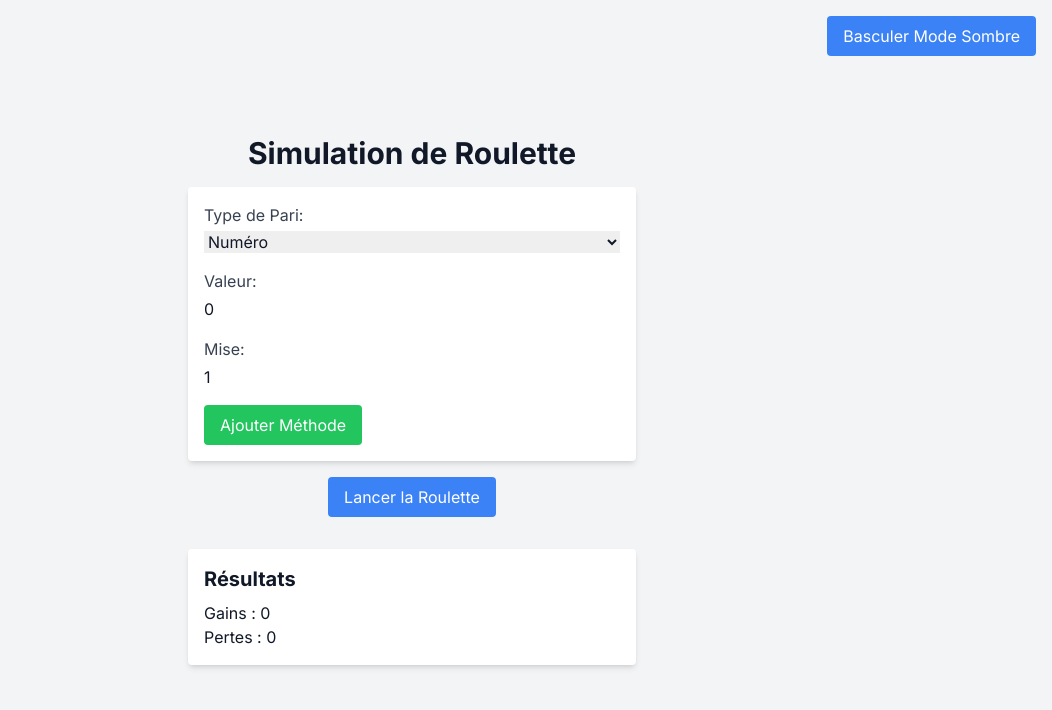
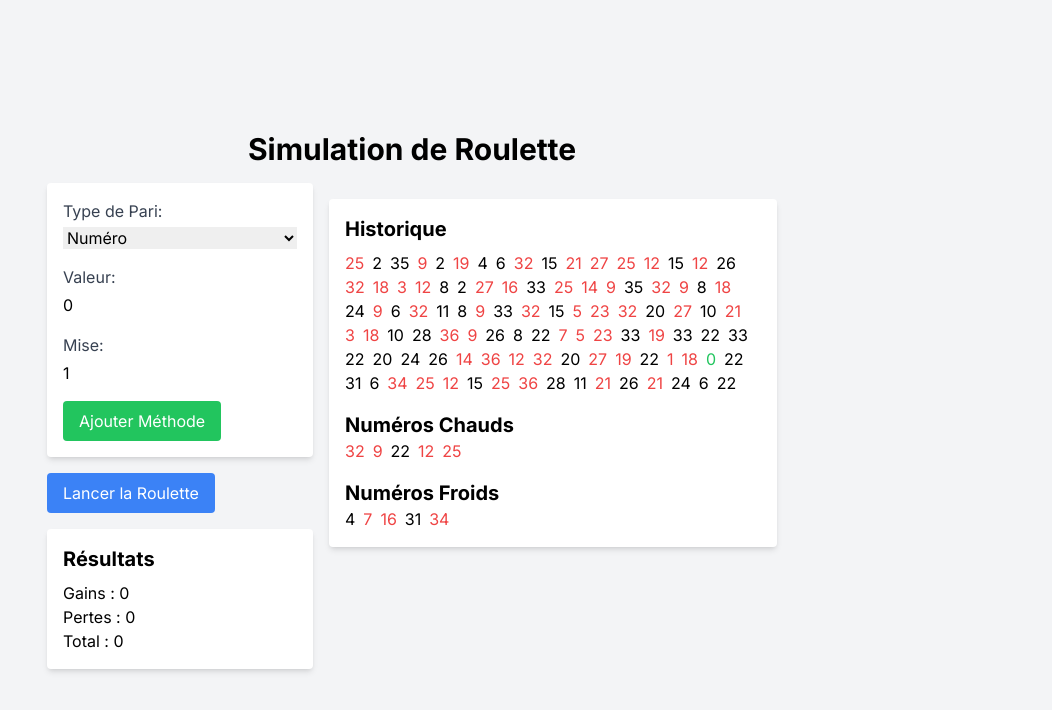
Before and after one commit to Potowai/RouletteSimulator, a Next.js app: page / in a window 1280 px wide. Both pictures are taken after a click on the button "Lancer la Roulette". Shown: the top 710 px of the page, without its empty margins (228-1280 px from the left). Built offline with nearby package versions, Linux system fonts and the light colour scheme.

Commit message:
add history

```diff
--- /dev/null
+++ b/app/components/History.jsx
@@ -0,0 +1,55 @@
+// app/components/History.js
+'use client';
+
+import React from 'react';
+
+const History = ({ spins }) => {
+  const countOccurrences = (numbers) => {
+    const counts = {};
+    for (const number of numbers) {
+      counts[number] = counts[number] ? counts[number] + 1 : 1;
+    }
+    return counts;
+  };
+
+  const getHotAndColdNumbers = (numbers) => {
+    const counts = countOccurrences(numbers);
+    const sortedNumbers = Object.entries(counts).sort((a, b) => b[1] - a[1]);
+    const hotNumbers = sortedNumbers.slice(0, 5).map((item) => parseInt(item[0]));
+    const coldNumbers = sortedNumbers.slice(-5).map((item) => parseInt(item[0]));
+    return { hotNumbers, coldNumbers };
+  };
+
+  const getColor = (number) => {
+    if (number === 0) return 'text-green-500';
+    const redNumbers = [1, 3, 5, 7, 9, 12, 14, 16, 18, 19, 21, 23, 25, 27, 30, 32, 34, 36];
+    return redNumbers.includes(number) ? 'text-red-500' : 'text-black';
+  };
+
+  const { hotNumbers, coldNumbers } = getHotAndColdNumbers(spins);
+
+  return (
+    <div className="bg-white p-4 rounded shadow-md mt-4 w-full max-w-md text-black">
+      <h2 className="text-xl font-bold mb-2">Historique</h2>
+      <div className="flex flex-wrap">
+        {spins.map((spin, index) => (
+          <span key={index} className={`mr-2 ${getColor(spin)}`}>{spin}</span>
+        ))}
+      </div>
+      <h2 className="text-xl font-bold mt-4">Numéros Chauds</h2>
+      <div className="flex flex-wrap">
+        {hotNumbers.map((number, index) => (
+          <span key={index} className={`mr-2 ${getColor(number)}`}>{number}</span>
+        ))}
+      </div>
+      <h2 className="text-xl font-bold mt-4">Numéros Froids</h2>
+      <div className="flex flex-wrap">
+        {coldNumbers.map((number, index) => (
+          <span key={index} className={`mr-2 ${getColor(number)}`}>{number}</span>
+        ))}
+      </div>
+    </div>
+  );
+};
+
+export default History;
--- a/app/components/MethodForm.jsx
+++ b/app/components/MethodForm.jsx
@@ -8,30 +8,41 @@ const MethodForm = ({ addMethod }) => {
   const [value, setValue] = useState(0);
   const [amount, setAmount] = useState(1);
 
+  const handleTypeChange = (e) => {
+    setType(e.target.value);
+    setValue(e.target.value === 'color' ? 'red' : 0); // Définit la valeur par défaut en fonction du type
+  };
+
   const handleSubmit = (e) => {
     e.preventDefault();
     addMethod({ type, value, amount });
   };
 
   return (
-    <form onSubmit={handleSubmit} className="bg-white dark:bg-gray-800 p-4 rounded shadow-md w-full max-w-md">
+    <form onSubmit={handleSubmit} className="bg-white p-4 rounded shadow-md w-full max-w-md text-black">
       <div className="mb-4">
         <label className="block text-gray-700">Type de Pari:</label>
-        <select value={type} onChange={(e) => setType(e.target.value)} className="mt-1 block w-full">
+        <select value={type} onChange={handleTypeChange} className="mt-1 block w-full">
           <option value="number">Numéro</option>
           <option value="color">Couleur</option>
-          {/* Ajouter d'autres types de paris ici */}
         </select>
       </div>
       <div className="mb-4">
         <label className="block text-gray-700">Valeur:</label>
-        <input type="number" value={value} onChange={(e) => setValue(parseInt(e.target.value, 10))} className="mt-1 block w-full bg-color-black"/>
+        {type === 'number' ? (
+          <input type="number" value={value} onChange={(e) => setValue(parseInt(e.target.value, 10))} className="mt-1 block w-full"/>
+        ) : (
+          <select value={value} onChange={(e) => setValue(e.target.value)} className="mt-1 block w-full">
+            <option value="red">Rouge</option>
+            <option value="black">Noir</option>
+          </select>
+        )}
       </div>
       <div className="mb-4">
         <label className="block text-gray-700">Mise:</label>
         <input type="number" value={amount} onChange={(e) => setAmount(parseInt(e.target.value, 10))} className="mt-1 block w-full"/>
       </div>
-      <button type="submit" className="px-4 py-2 bg-green-500 text-white rounded dark:bg-green-700">Ajouter Méthode</button>
+      <button type="submit" className="px-4 py-2 bg-green-500 text-white rounded">Ajouter Méthode</button>
     </form>
   );
 };
--- a/app/components/Result.jsx
+++ b/app/components/Result.jsx
@@ -5,10 +5,11 @@ import React from 'react';
 
 const Result = ({ results }) => {
   return (
-    <div className="bg-white dark:bg-gray-800 p-4 rounded shadow-md mt-4 w-full max-w-md">
+    <div className="bg-white p-4 rounded shadow-md mt-4 w-full max-w-md text-black">
       <h2 className="text-xl font-bold mb-2">Résultats</h2>
       <p>Gains : {results.wins}</p>
       <p>Pertes : {results.losses}</p>
+      <p>Total : {results.wins - results.losses}</p>
     </div>
   );
 };
--- a/app/components/Roulette.jsx
+++ b/app/components/Roulette.jsx
@@ -3,16 +3,14 @@
 
 import React, { useState } from 'react';
 
-const Roulette = ({ methods, updateResults }) => {
-  const [results, setResults] = useState([]);
-
+const Roulette = ({ methods, updateResults, updateHistory }) => {
   const spinRoulette = () => {
     let newResults = [];
     for (let i = 0; i < 100; i++) {
       const number = Math.floor(Math.random() * 37); // 0 à 36
       newResults.push(number);
     }
-    setResults(newResults);
+    updateHistory(newResults);
     calculateResults(newResults);
   };
 
@@ -20,10 +18,18 @@ const Roulette = ({ methods, updateResults }) => {
     let wins = 0;
     let losses = 0;
 
+    const getColor = (number) => {
+      if (number === 0) return 'green';
+      const redNumbers = [1, 3, 5, 7, 9, 12, 14, 16, 18, 19, 21, 23, 25, 27, 30, 32, 34, 36];
+      return redNumbers.includes(number) ? 'red' : 'black';
+    };
+
     methods.forEach(method => {
       spins.forEach(number => {
         if (method.type === 'number' && method.value === number) {
           wins += method.amount * 35;
+        } else if (method.type === 'color' && method.value === getColor(number)) {
+          wins += method.amount * 1; // Pari couleur paie 1 pour 1
         } else {
           losses += method.amount;
         }
@@ -35,8 +41,8 @@ const Roulette = ({ methods, updateResults }) => {
   };
 
   return (
-    <div className="my-4">
-      <button onClick={spinRoulette} className="px-4 py-2 bg-blue-500 text-white rounded dark:bg-blue-700">
+    <div className="my-4 text-black">
+      <button onClick={spinRoulette} className="px-4 py-2 bg-blue-500 text-white rounded">
         Lancer la Roulette
       </button>
     </div>
--- a/app/hooks/useDarkMode.tsx
+++ /dev/null
@@ -1,24 +0,0 @@
-// app/hooks/useDarkMode.js
-import { useEffect, useState } from 'react';
-
-const useDarkMode = () => {
-  const [theme, setTheme] = useState(() => {
-    if (typeof window !== 'undefined' && localStorage.getItem('theme')) {
-      return localStorage.getItem('theme');
-    }
-    return 'light';
-  });
-
-  useEffect(() => {
-    const root = window.document.documentElement;
-    root.classList.remove(theme === 'dark' ? 'light' : 'dark');
-    root.classList.add(theme);
-    if (typeof window !== 'undefined') {
-      localStorage.setItem('theme', theme);
-    }
-  }, [theme]);
-
-  return [theme, setTheme];
-};
-
-export default useDarkMode;
--- a/app/page.tsx
+++ b/app/page.tsx
@@ -5,12 +5,12 @@ import React, { useState } from 'react';
 import Roulette from './components/Roulette';
 import MethodForm from './components/MethodForm';
 import Result from './components/Result';
-import useDarkMode from './hooks/useDarkMode';
+import History from './components/History';
 
 const Home = () => {
   const [methods, setMethods] = useState([]);
   const [results, setResults] = useState({ wins: 0, losses: 0 });
-  const [theme, setTheme] = useDarkMode();
+  const [history, setHistory] = useState([]);
 
   const addMethod = (method) => {
     setMethods([...methods, method]);
@@ -20,24 +20,23 @@ const Home = () => {
     setResults(newResults);
   };
 
-  const toggleTheme = () => {
-    setTheme(theme === 'dark' ? 'light' : 'dark');
+  const updateHistory = (newSpins) => {
+    setHistory(newSpins);
   };
 
   return (
-    <div className={`min-h-screen flex flex-col items-center justify-center p-4 bg-gray-100 dark:bg-gray-900 text-gray-900 dark:text-gray-100`}>
-      <div className="absolute top-4 right-4">
-        <button
-          onClick={toggleTheme}
-          className="px-4 py-2 bg-blue-500 text-white rounded"
-        >
-          Basculer Mode {theme === 'dark' ? 'Clair' : 'Sombre'}
-        </button>
+    <div className="min-h-screen bg-gray-100 flex flex-col items-center justify-center p-4 text-black">
+      <h1 className="text-3xl font-bold mb-4">Simulation de Roulette</h1>
+      <div className="flex flex-col md:flex-row md:space-x-4">
+        <div>
+          <MethodForm addMethod={addMethod} />
+          <Roulette methods={methods} updateResults={updateResults} updateHistory={updateHistory} />
+          <Result results={results} />
+        </div>
+        <div>
+          <History spins={history} />
+        </div>
       </div>
-      <h1 className="text-3xl font-bold mb-4">Simulation de Roulette</h1>
-      <MethodForm addMethod={addMethod} />
-      <Roulette methods={methods} updateResults={updateResults} />
-      <Result results={results} />
     </div>
   );
 };
```
